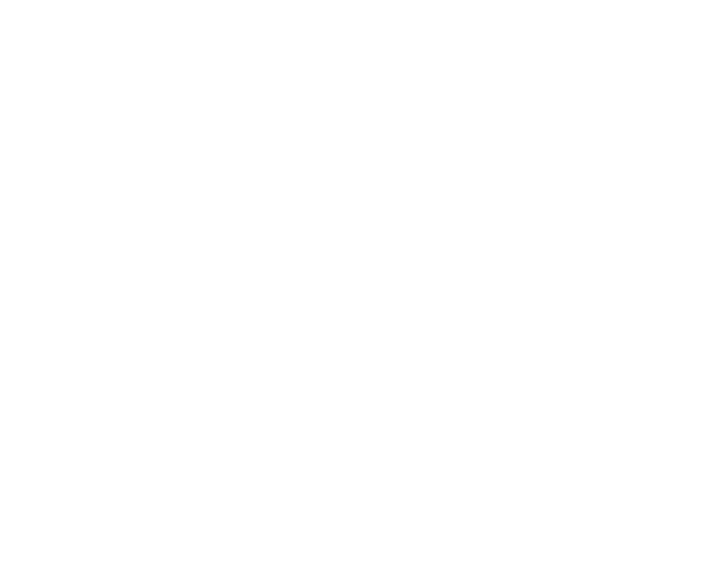
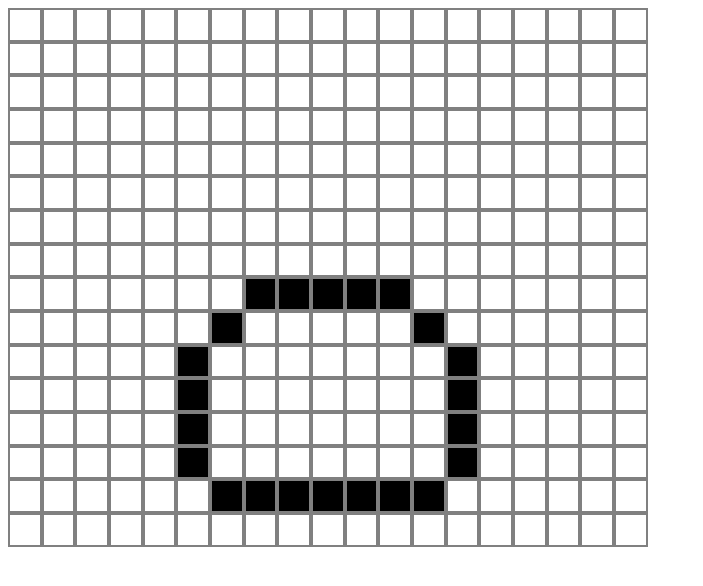
Before and after one commit to iamtheluiz/tamagoshi, a plain HTML site: page index.html in a window 1280 px wide. Shown: the whole page, without its empty margins (0-703 px from the left). Drawn offline with Linux system fonts and the light colour scheme.

Commit message:
Adicionada função de espera

```diff
--- a/css/style.css
+++ b/css/style.css
@@ -0,0 +1,13 @@
+/* Ao mudar o tamaho do display, é necessário mudar o tamanho dos outros componentes */
+#display{
+	width: 50vw;
+}
+.pixel{
+	width: calc(50vw / 19 - 4px);
+	height: calc(50vw / 19 - 4px);
+	border:2px solid grey;
+	float:left;
+}
+.corpo{
+	background-color: black;
+}
--- a/index.html
+++ b/index.html
@@ -2,18 +2,27 @@
 <html id="html" lang="pt-br" style="touch-action: none; overflow-x:hidden;">
 	<head>
 		<meta charset="UTF-8">
-		<title>Tamagotshi</title>
+		<title>Tamagotchi</title>
 		<meta name="viewport" content="width=device-width, initial-scale=1, maximum-scale=5">
 		<meta name="theme-color" content="#0e326d">
-		<meta name="Description" content="WEB Tamagoshi.">
+		<meta name="Description" content="WEB Tamagotchi.">
 		<link rel="stylesheet" type="text/css" href="css/style.css">
 		<link rel="manifest" href="manifest.json">
 	</head>
 	<body>
 
+		<div id="display">
+			<!-- Width: 19px -->
+			<!-- Height: 16px -->
+
+		</div>
+
+		<!-- Animações do Tamagotchi -->
+		<script type="text/javascript" src="js/ani_espera.js"></script>
 
 		<!-- Import dos scripts -->
-		<script src="pwabuilder-sw-register.js"></script>
-		<script src="js/manup.js"></script>
+		<script type="text/javascript" src="js/tamagotchi.js"></script>
+		<!-- <script src="pwabuilder-sw-register.js"></script> -->
+		<!-- <script src="js/manup.js"></script> -->
 	</body>
 </html>
--- /dev/null
+++ b/js/ani_espera.js
@@ -0,0 +1,88 @@
+var nr_sprite_espera = 1;
+var s_espera1 = [];
+ s_espera1[1] = ['|',0,0,0,0,0,0,0,0,0,0,0,0,0,0,0,0,0,0,0];
+ s_espera1[2] = ['|',0,0,0,0,0,0,0,0,0,0,0,0,0,0,0,0,0,0,0];
+ s_espera1[3] = ['|',0,0,0,0,0,0,0,0,0,0,0,0,0,0,0,0,0,0,0];
+ s_espera1[4] = ['|',0,0,0,0,0,0,0,0,0,0,0,0,0,0,0,0,0,0,0];
+ s_espera1[5] = ['|',0,0,0,0,0,0,0,0,0,0,0,0,0,0,0,0,0,0,0];
+ s_espera1[6] = ['|',0,0,0,0,0,0,0,0,0,0,0,0,0,0,0,0,0,0,0];
+ s_espera1[7] = ['|',0,0,0,0,0,0,0,0,0,0,0,0,0,0,0,0,0,0,0];
+ s_espera1[8] = ['|',0,0,0,0,0,0,0,0,0,0,0,0,0,0,0,0,0,0,0];
+ s_espera1[9] = ['|',0,0,0,0,0,0,0,0,0,0,0,0,0,0,0,0,0,0,0];
+s_espera1[10] = ['|',0,0,0,0,0,0,1,1,1,1,1,1,1,0,0,0,0,0,0];
+s_espera1[11] = ['|',0,0,0,0,0,1,0,0,0,0,0,0,0,1,0,0,0,0,0];
+s_espera1[12] = ['|',0,0,0,0,1,0,0,0,0,0,0,0,0,0,1,0,0,0,0];
+s_espera1[13] = ['|',0,0,0,0,1,0,0,0,0,0,0,0,0,0,1,0,0,0,0];
+s_espera1[14] = ['|',0,0,0,0,1,0,0,0,0,0,0,0,0,0,1,0,0,0,0];
+s_espera1[15] = ['|',0,0,0,0,0,1,1,1,1,1,1,1,1,1,0,0,0,0,0];
+s_espera1[16] = ['|',0,0,0,0,0,0,0,0,0,0,0,0,0,0,0,0,0,0,0];
+
+var s_espera2 = [];
+ s_espera2[1] = ['|',0,0,0,0,0,0,0,0,0,0,0,0,0,0,0,0,0,0,0];
+ s_espera2[2] = ['|',0,0,0,0,0,0,0,0,0,0,0,0,0,0,0,0,0,0,0];
+ s_espera2[3] = ['|',0,0,0,0,0,0,0,0,0,0,0,0,0,0,0,0,0,0,0];
+ s_espera2[4] = ['|',0,0,0,0,0,0,0,0,0,0,0,0,0,0,0,0,0,0,0];
+ s_espera2[5] = ['|',0,0,0,0,0,0,0,0,0,0,0,0,0,0,0,0,0,0,0];
+ s_espera2[6] = ['|',0,0,0,0,0,0,0,0,0,0,0,0,0,0,0,0,0,0,0];
+ s_espera2[7] = ['|',0,0,0,0,0,0,0,0,0,0,0,0,0,0,0,0,0,0,0];
+ s_espera2[8] = ['|',0,0,0,0,0,0,0,0,0,0,0,0,0,0,0,0,0,0,0];
+ s_espera2[9] = ['|',0,0,0,0,0,0,0,1,1,1,1,1,0,0,0,0,0,0,0];
+s_espera2[10] = ['|',0,0,0,0,0,0,1,0,0,0,0,0,1,0,0,0,0,0,0];
+s_espera2[11] = ['|',0,0,0,0,0,1,0,0,0,0,0,0,0,1,0,0,0,0,0];
+s_espera2[12] = ['|',0,0,0,0,0,1,0,0,0,0,0,0,0,1,0,0,0,0,0];
+s_espera2[13] = ['|',0,0,0,0,0,1,0,0,0,0,0,0,0,1,0,0,0,0,0];
+s_espera2[14] = ['|',0,0,0,0,0,1,0,0,0,0,0,0,0,1,0,0,0,0,0];
+s_espera2[15] = ['|',0,0,0,0,0,0,1,1,1,1,1,1,1,0,0,0,0,0,0];
+s_espera2[16] = ['|',0,0,0,0,0,0,0,0,0,0,0,0,0,0,0,0,0,0,0];
+
+function atualizar_espera(){
+
+	for(var y = 1; y <= display_y; y++){
+
+		display[y] = [];
+
+		for(var x = 1; x <= display_x; x++){
+
+			var pixel = document.getElementById(y+"_"+x);
+
+			if(nr_sprite_espera == 1){
+
+				if(s_espera1[y][x] == 0){
+				pixel.setAttribute("class","pixel");
+				}else{
+					pixel.setAttribute("class","pixel corpo");
+				}
+
+			}else if(nr_sprite_espera == 2){
+
+				if(s_espera2[y][x] == 0){
+				pixel.setAttribute("class","pixel");
+				}else{
+					pixel.setAttribute("class","pixel corpo");
+				}
+
+			}
+
+
+
+			//Cria um novo pixel
+			display_h.appendChild(pixel);
+
+		}
+	}
+
+	if(nr_sprite_espera == 1){
+
+		nr_sprite_espera++;
+
+	}else if(nr_sprite_espera == 2){
+
+		nr_sprite_espera = 1;
+
+	}
+
+}
+
+function iniciar_espera(){
+
+}
--- /dev/null
+++ b/js/tamagotchi.js
@@ -0,0 +1,43 @@
+/* Variáveis Globais */
+var display_h = document.getElementById("display");	//Display HTML
+var display = [];	//Guarda o estado de cada pixel (aceso ou apagado)
+var display_x = 19;	//Largura do Display
+var display_y = 16;	//Altura do Display
+var sprite = [];
+
+var st_estado = [];	//Atividade do tamagotchi
+st_estado[0] = 's_espera';	//Sprites de espera
+
+function criar_display(){
+
+	//Passa por todos os campos
+	for(var y = 1; y <= display_y; y++){
+
+		display[y] = [];
+
+		for(var x = 1; x <= display_x; x++){
+
+			display[y][x] = 0;
+
+			//Cria um novo pixel
+			var pixel = document.createElement("div");
+			pixel.setAttribute("class","pixel");
+			pixel.setAttribute("id",y+"_"+x);
+			display_h.appendChild(pixel);
+
+		}
+	}
+
+	console.table(display);
+
+}
+
+
+function atualizar(){
+	atualizar_espera();
+}
+
+//Inicialização do jogo
+criar_display();
+
+setInterval(atualizar,500);
```
